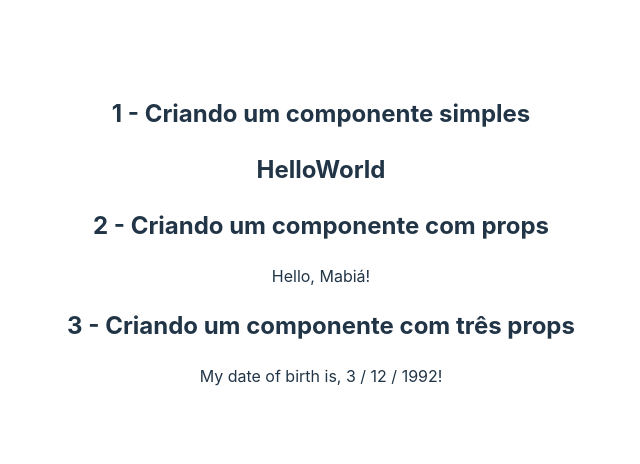
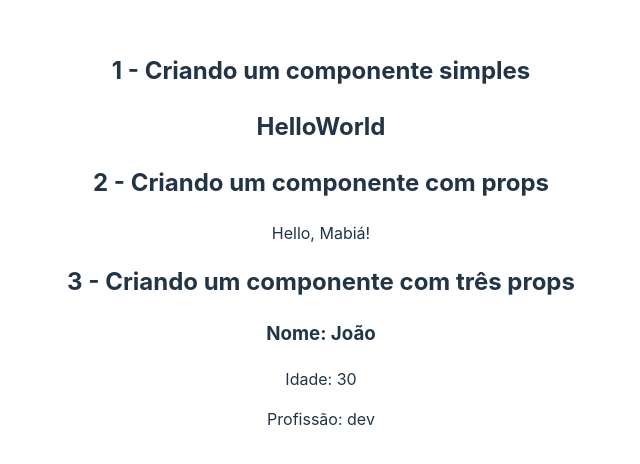
Before and after one commit to mabiamabia/Desafios-react, a React (Vite) app in the folder COMPONENTES_E_PROPS/: page / in a window 1280 px wide. Shown: the part 160-624 px from the top of the page, without its empty margins (319-959 px from the left). Built offline with nearby package versions, Linux system fonts and the light colour scheme.

Commit message:
fix: adiciona outro exemplo de props

```diff
--- a/COMPONENTES_E_PROPS/src/App.jsx
+++ b/COMPONENTES_E_PROPS/src/App.jsx
@@ -1,6 +1,6 @@
 import HelloWorld from './components/HelloWorld'
 import HelloName from './components/Name'
-import Date from './components/Date'
+import Profile from './components/Profile'
 import './App.css'
 
 function App() {
@@ -13,7 +13,7 @@ function App() {
       <HelloName name={"Mabiá"}/>
 
       <h2>3 - Criando um componente com três props</h2>
-      <Date day={"3"} month={"12"} year={"1992"}/>
+     <Profile name="João" age="30" job="dev" />
       </>
   )
 
--- a/COMPONENTES_E_PROPS/src/components/Date.jsx
+++ /dev/null
@@ -1,6 +0,0 @@
-// eslint-disable-next-line react/prop-types
-const Date = ({ day, month, year }) => {
-    return <p>My date of birth is, {day} / {month} / {year}!</p>;
-  };
-
-  export default Date;
--- /dev/null
+++ b/COMPONENTES_E_PROPS/src/components/Profile.jsx
@@ -0,0 +1,12 @@
+
+const Profile = ({name, age, job}) => {
+    return(
+    <>
+        <h3>Nome: {name}</h3>
+        <p>Idade: {age}</p>
+        <p>Profissão: {job}</p>
+    </>
+    )
+}
+
+export default Profile;
```
Also changed, not shown: COMPONENTES_E_PROPS/src/components/Members.jsx (deleted).
